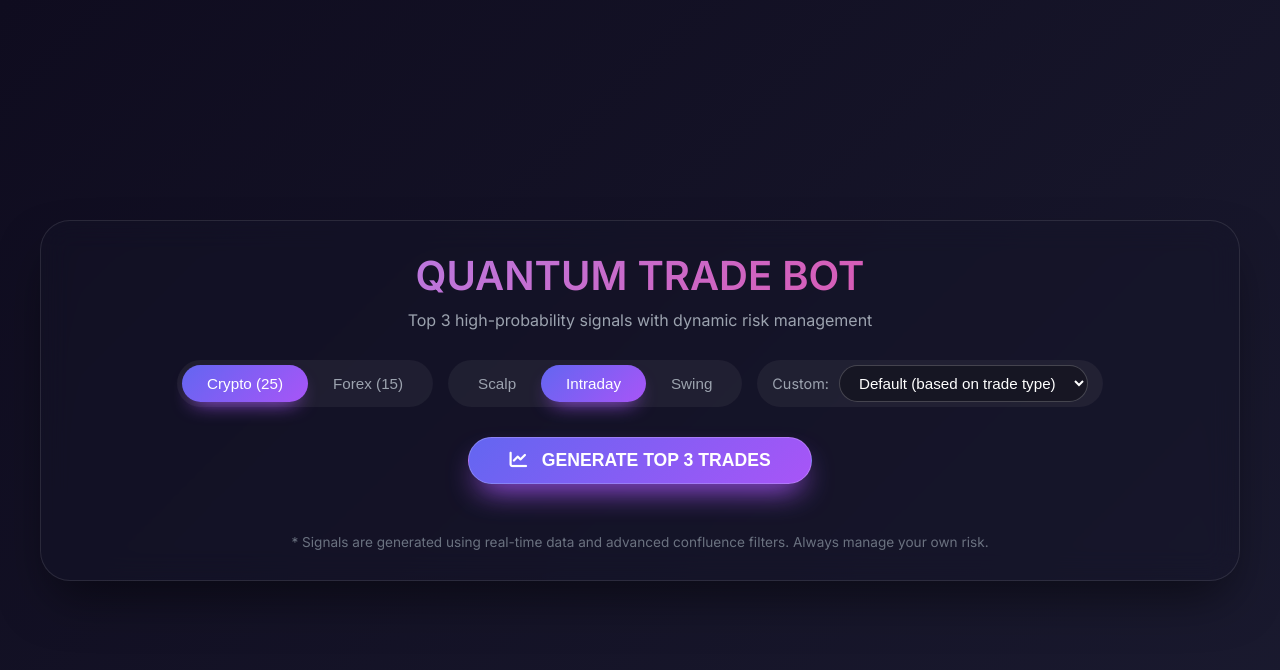
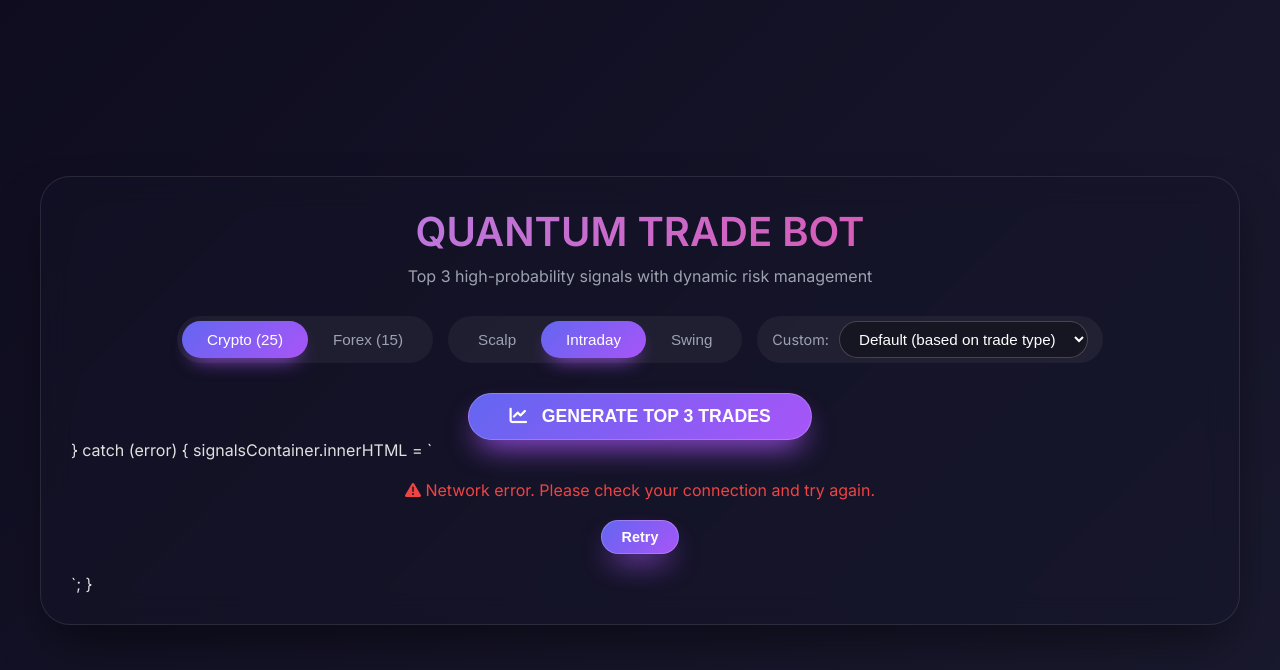
Before and after one commit to nabeelgaming858-wq/trading-bot-backend, a Flask app: page / in a window 1280 px wide. Shown: the top 670 px of the page. Run offline with Flask 3, Linux system fonts and the light colour scheme.

Commit message:
Update index.html

```diff
--- a/templates/index.html
+++ b/templates/index.html
@@ -317,13 +317,15 @@
         </div>
 
         <!-- Signals Container -->
-        <div id="signalsContainer" class="signals-grid"></div>
 
-        <div class="footer-note">
-            * Signals are generated using real-time data and advanced confluence filters. Always manage your own risk.
-        </div>
-    </div>
-
+} catch (error) {
+    signalsContainer.innerHTML = `
+        <div class="error-message">
+            <i class="fas fa-exclamation-triangle"></i> Network error. Please check your connection and try again.
+            <br><br>
+            <button class="btn-primary" onclick="location.reload()" style="padding: 8px 20px; font-size: 0.9rem;">Retry</button>
+        </div>`;
+}
     <script>
         const assetButtons = document.querySelectorAll('[data-asset]');
         const tradeButtons = document.querySelectorAll('[data-trade]');
```
